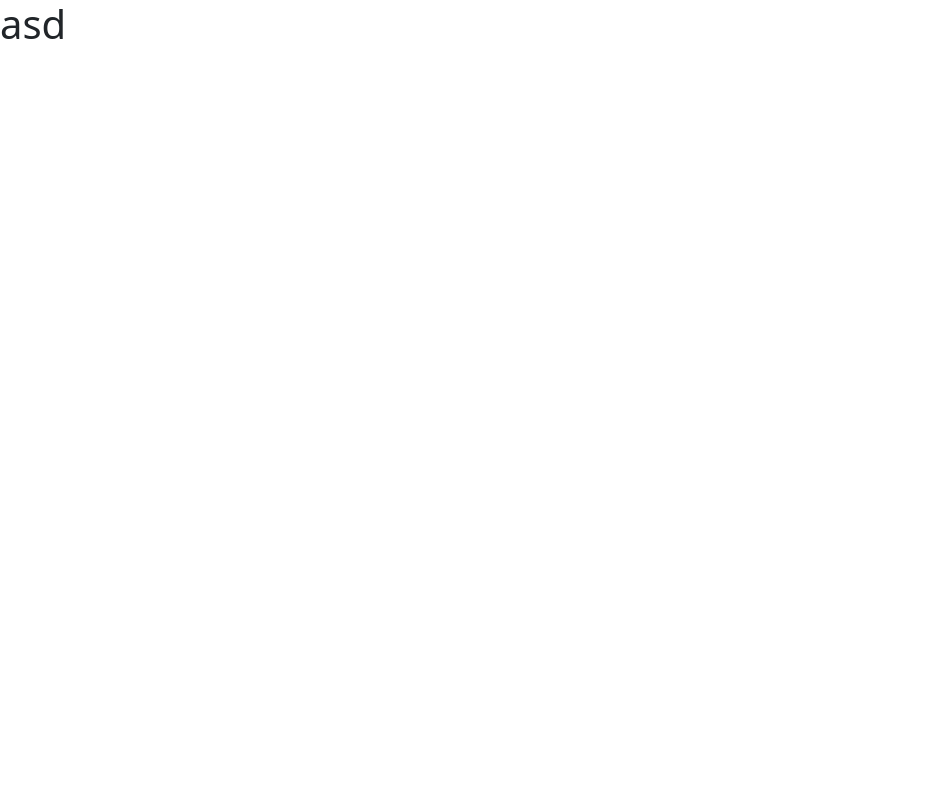
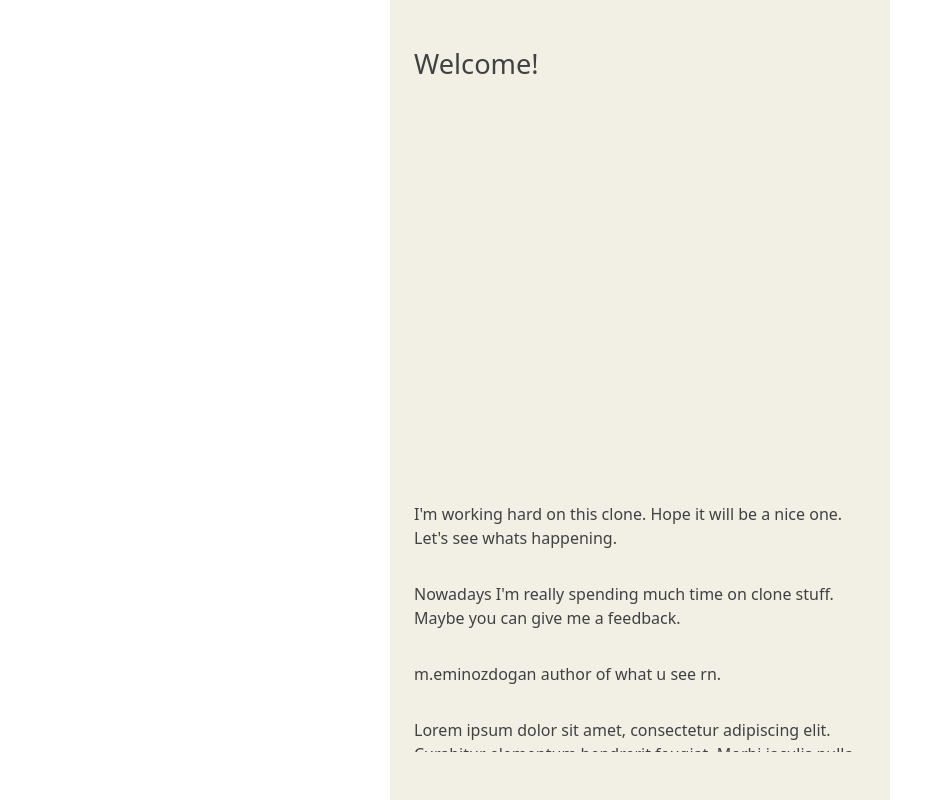
Before and after one commit to m-eminozdogan/clubhouseClone, a React (Create React App) app: page / in a window 1280 px wide. Shown: the whole page, without its empty margins (0-952 px from the left). Built offline with nearby package versions, Linux system fonts and the light colour scheme.

Commit message:
added welcome page

```diff
--- a/src/App.js
+++ b/src/App.js
@@ -1,9 +1,13 @@
 import './App.css';
+import PlanLayout from './pages/Layouts/PlanLayout';
+import Welcome from './pages/Welcome';
 
 function App() {
   return (
     <div className="App">
-     <h1>asd</h1>
+      <PlanLayout>
+        <Welcome />
+      </PlanLayout>
     </div>
   );
 }
--- /dev/null
+++ b/src/pages/Layouts/PlanLayout.js
@@ -0,0 +1,12 @@
+import Reect from 'react'
+
+function PlanLayout({ children }) {
+
+    return (
+        <div style={{ width: '100%', maxWidth: '500px', margin: 'auto' }}>
+            {children}
+        </div>
+    )
+}
+
+export default PlanLayout
--- /dev/null
+++ b/src/pages/Welcome.js
@@ -0,0 +1,36 @@
+import React from 'react'
+import style from '../style/welcome.module.css'
+function Welcome() {
+    return (
+        <div className={style.WelcomeContainer}>
+            <h1>Welcome!</h1>
+            <div className={style.WelcomeInfo}>
+                <p>
+                    I'm working hard on this clone. Hope it will be a nice one.
+                    Let's see whats happening.
+                </p>
+                <p>
+                    Nowadays I'm really spending much time on clone stuff.
+                    Maybe you can give me a feedback.
+                </p>
+                <p>
+                    m.eminozdogan author of what u see rn.
+                </p>
+                <p>
+                Lorem ipsum dolor sit amet, consectetur adipiscing elit.
+                Curabitur elementum hendrerit feugiat. Morbi iaculis nulla varius mi varius efficitur.
+                Aliquam dictum nunc ac efficitur ornare. Vivamus tincidunt iaculis ex.
+                Proin eget ultricies felis. Etiam tempus nibh quam, non lobortis sapien sollicitudin id.
+                In facilisis dictum quam. Nullam id libero nisl. Nam faucibus,
+                felis a pellentesque convallis, eros sem viverra neque, id porttitor
+                eros tellus sed turpis. Lorem ipsum dolor sit amet, consectetur adipiscing elit.
+                Cras placerat, est ut lacinia gravida, enim nibh laoreet sapien, a varius augue magna
+                at nisi. Morbi iaculis id mi ut vestibulum.
+                </p>
+            </div>
+        </div>
+
+    )
+}
+
+export default Welcome
--- /dev/null
+++ b/src/style/welcome.module.css
@@ -0,0 +1,27 @@
+.WelcomeContainer{
+    padding:3em 1.5em;
+    display:flex;
+    flex-direction:column;
+    justify-content:space-between;
+    align-items:flex-start;
+    height:100vh;
+    background-color:#f2f0e4;
+}
+.WelcomeContainer h1{
+    font-size:1.7em;
+    font-weight:500;
+    font-style:normal;
+    margin-bottom:0;
+    color:var(--textColor);
+}
+.WelcomeInfo{
+    height:250px;
+    overflow:auto;
+}
+.WelcomeInfo p{
+    margin-bottom:2em;
+    color:var(--textColor);
+    font-size:1em;
+    font-style:normal;
+    font-weight:400;
+}
```
